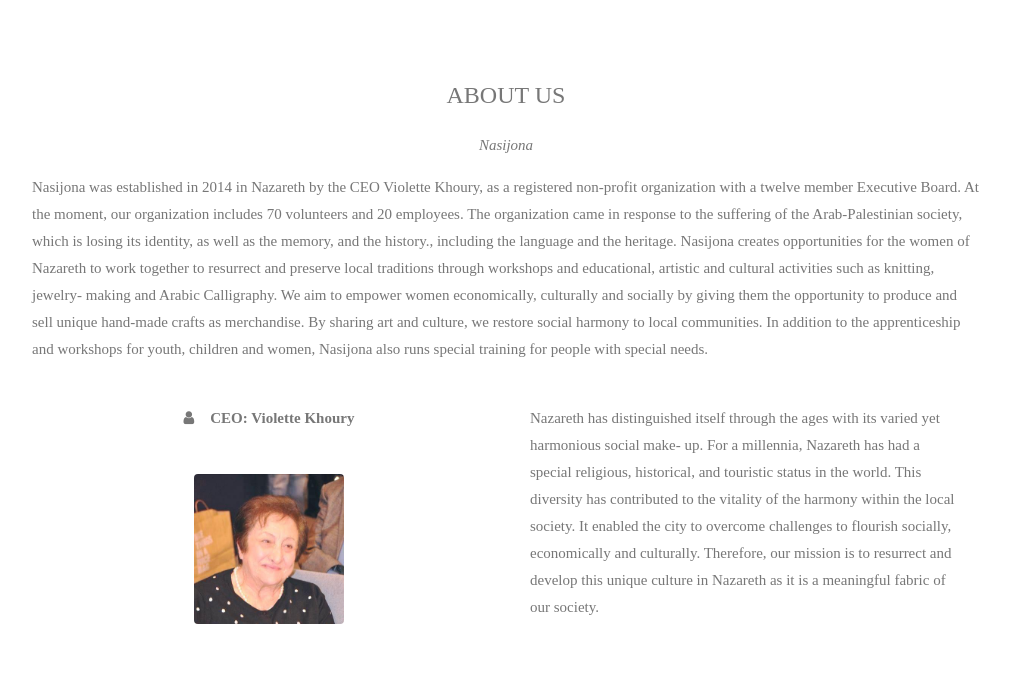
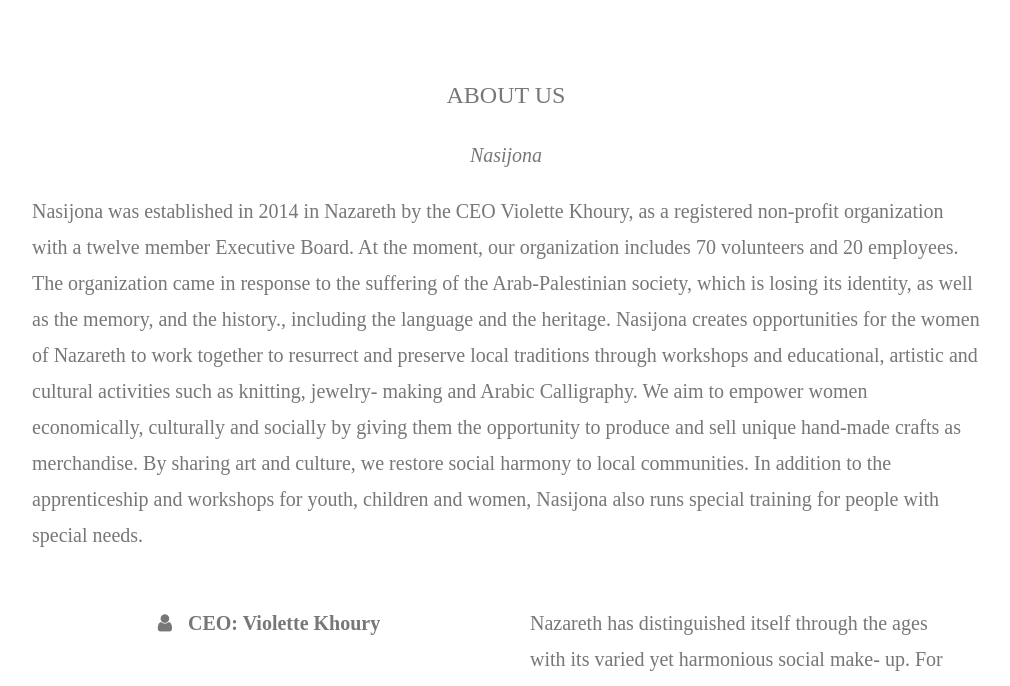
Before and after one commit to judeh20-meet/Group-Project, a Flask app: page / in a window 1280 px wide. Shown: the part 400-1086 px from the top of the page, without its empty margins (134-1144 px from the left). Run offline with Flask 2, Linux system fonts and the light colour scheme.

Commit message:
bigger font andpics

```diff
--- a/templates/home.html
+++ b/templates/home.html
@@ -2,7 +2,7 @@
 <html>
 <head>
 
-<title>Nasijona</title>
+<title>Nasijona- نسيجنا</title>
 <link rel="stylesheet" type="text/css" href="{{url_for('static',filename='style.css')}}">
 <link rel="stylesheet" type="text/css" href="{{url_for('static',filename='jsfile.js')}}">
 
@@ -20,6 +20,9 @@ body, html {
   line-height: 1.8;
 }
 
+p {
+  font-size: 20px;
+}
 /* Create a Parallax Effect */
 .bgimg-1, .bgimg-2, .bgimg-3 {
   background-attachment: fixed;
@@ -95,7 +98,7 @@ body, html {
 <div class="w3-content w3-container w3-padding-64" id="about">
   <h3 class="w3-center">ABOUT US</h3>
   <p class="w3-center"><em>Nasijona</em></p>
-  <p>Nasijona was established in 2014 in Nazareth by the CEO Violette Khoury, as a registered non-profit organization with a twelve member Executive Board.  At the  moment, our organization includes 70 volunteers and 20 employees.
+  <p style = "font-size:20">Nasijona was established in 2014 in Nazareth by the CEO Violette Khoury, as a registered non-profit organization with a twelve member Executive Board.  At the  moment, our organization includes 70 volunteers and 20 employees.
 
 The organization came in response to the suffering of the Arab-Palestinian society, which is losing its identity,  as well as the memory, and the history., including the language and the heritage.
 
@@ -105,7 +108,7 @@ In addition to the apprenticeship and workshops for youth, children and women, N
   <div class="w3-row">
     <div class="w3-col m6 w3-center w3-padding-large">
       <p><b><i class="fa fa-user w3-margin-right"></i>CEO: Violette Khoury </b></p><br>
-      <img src="{{ url_for('static', filename='violette.jpg') }}" class="w3-round  w3-hover-opacity-off" width="150" height="150">
+      <img src="{{ url_for('static', filename='violette.jpg') }}" class="w3-round  w3-hover-opacity-off" width="200" height="200">
     </div>
 
 
@@ -118,7 +121,7 @@ In addition to the apprenticeship and workshops for youth, children and women, N
   </br>
   </br>
   <center>
-<iframe width="560" height="315" src="https://www.youtube.com/embed/n64aBNyhbhg" frameborder="0" allow="accelerometer; autoplay; encrypted-media; gyroscope; picture-in-picture" allowfullscreen></iframe>
+<iframe width="660" height="415" src="https://www.youtube.com/embed/n64aBNyhbhg" frameborder="0" allow="accelerometer; autoplay; encrypted-media; gyroscope; picture-in-picture" allowfullscreen></iframe>
 </center>
 </div>
 
```
